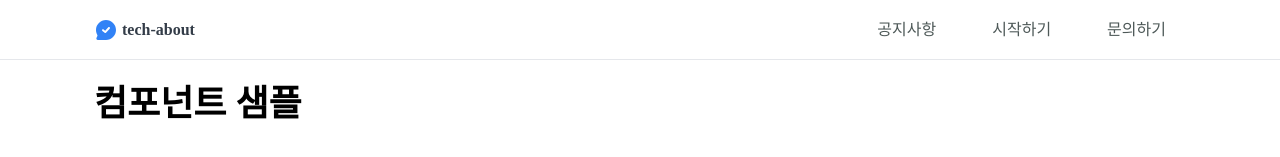
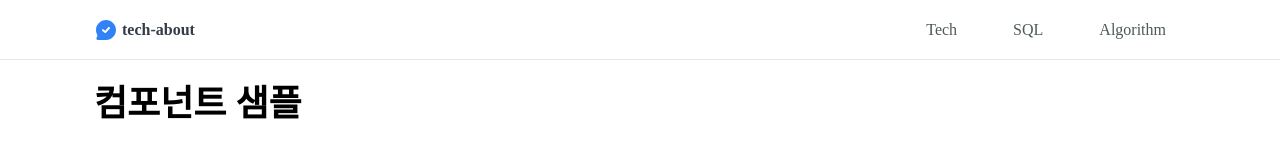
Before and after one commit to righthunkwon/tech-about, a React (Vite) app: page /sample in a window 1280 px wide. Shown: the top 157 px of the page. Built offline with nearby package versions, Linux system fonts and the light colour scheme.

Commit message:
feat: 메뉴 폰트 수정

```diff
--- a/index.css
+++ b/index.css
@@ -31,19 +31,19 @@
   }
 
   .ta-content {
-    @apply w-full max-w-[1140px]; /* 최대 넓이: 1140px */
+    @apply w-full max-w-[1140px]; /* 최대 넓이: 1140px → 전체 넓이를 적용해야 하는 배경을 제외 요소 최상단에 사용 */
   }
 
+  /* .ta-nav-menu-list {
+    @apply active:bg-ta-gray-light mx-2 my-auto block cursor-pointer rounded-lg px-5 py-3 whitespace-nowrap hover:bg-gray-100;
+  } */
+
   .ta-nav-menu-item {
-    @apply active:bg-ta-gray-light mx-2 my-auto block cursor-pointer rounded-lg px-5 py-3 whitespace-nowrap hover:bg-gray-100;
-  }
-
-  .ta-nav-menu-list {
-    @apply active:bg-ta-gray-light mx-2 my-auto block cursor-pointer rounded-lg px-5 py-3 whitespace-nowrap hover:bg-gray-100;
+    @apply active:bg-ta-gray-light text-ta-black-light mx-2 my-auto block cursor-pointer rounded-lg px-5 py-3 font-medium whitespace-nowrap hover:bg-gray-100;
   }
 
   .ta-drawer-menu-item {
-    @apply active:bg-ta-gray-light z-99 my-auto cursor-pointer px-5 py-5 whitespace-nowrap hover:bg-gray-100;
+    @apply active:bg-ta-gray-light text-ta-black-light z-99 my-auto cursor-pointer px-5 py-5 font-medium whitespace-nowrap hover:bg-gray-100;
   }
 
   .ta-button-default {
--- a/src/components/common/HeaderDrawerMenu.tsx
+++ b/src/components/common/HeaderDrawerMenu.tsx
@@ -9,9 +9,9 @@ interface Props {
 }
 
 const MENU_ITEMS = [
-  { id: '1', label: '공지사항', path: '/1' },
-  { id: '2', label: '시작하기', path: '/2' },
-  { id: '3', label: '문의하기', path: '/3' },
+  { id: '1', label: 'Tech', path: '/1' },
+  { id: '2', label: 'SQL', path: '/2' },
+  { id: '3', label: 'Algorithm', path: '/3' },
 ];
 
 const HeaderDrawerMenu: React.FC<Props> = ({ open, setOpen }) => {
--- a/src/components/common/HeaderNavbarMenu.tsx
+++ b/src/components/common/HeaderNavbarMenu.tsx
@@ -2,9 +2,9 @@ import React from 'react';
 import { Link } from 'react-router-dom';
 
 const MENU_ITEMS = [
-  { id: 'notice', label: '공지사항', path: '/notice' },
-  { id: 'meta', label: '시작하기', path: '/meta' },
-  { id: 'support', label: '문의하기', path: '/support' },
+  { id: '1', label: 'Tech', path: '/1' },
+  { id: '2', label: 'SQL', path: '/2' },
+  { id: '3', label: 'Algorithm', path: '/3' },
 ];
 
 const HeaderNavbarMenu: React.FC = () => {
@@ -19,9 +19,6 @@ const HeaderNavbarMenu: React.FC = () => {
           </li>
         ))}
       </ul>
-      {/* <button className="border-ourBlue bg-ourBlue mx-2 my-auto hidden h-fit cursor-pointer rounded-lg border-1 px-1.5 py-1 whitespace-nowrap text-white sm:flex">
-        한국어
-      </button> */}
     </>
   );
 };
```
